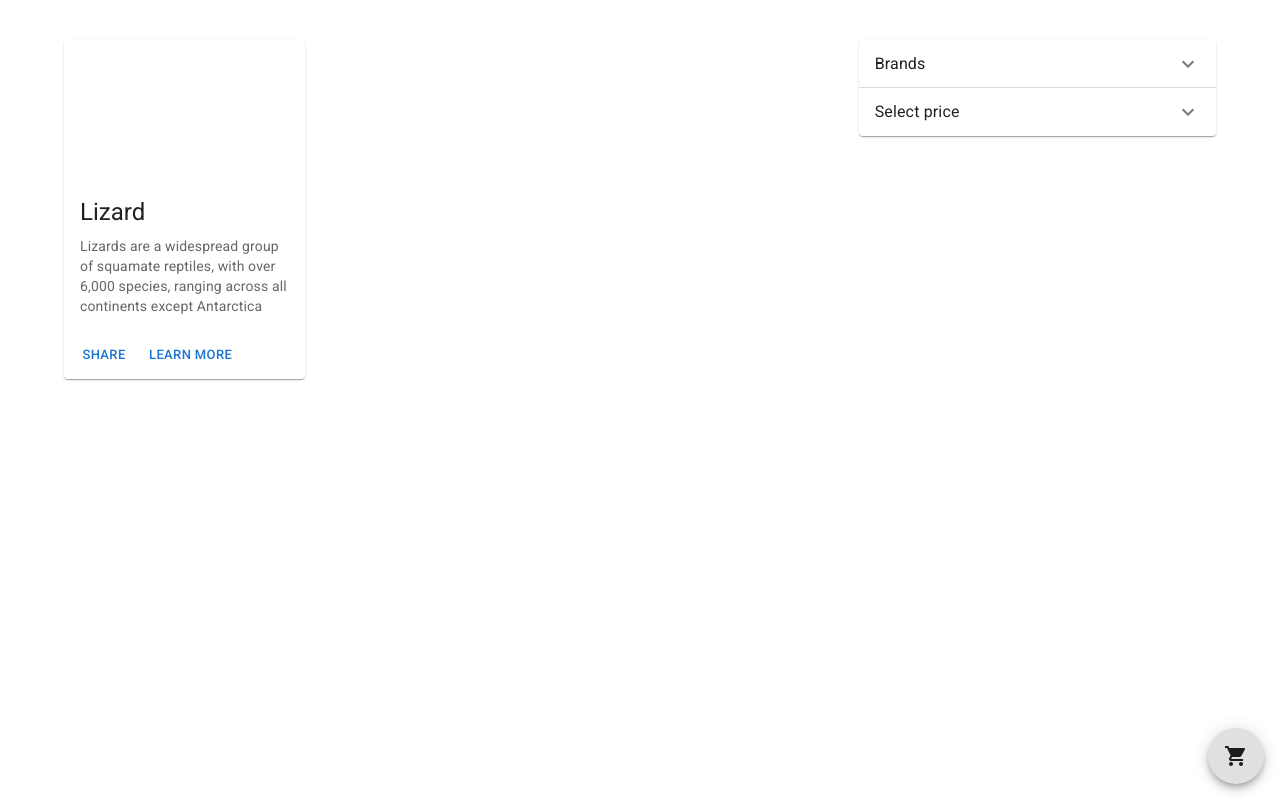
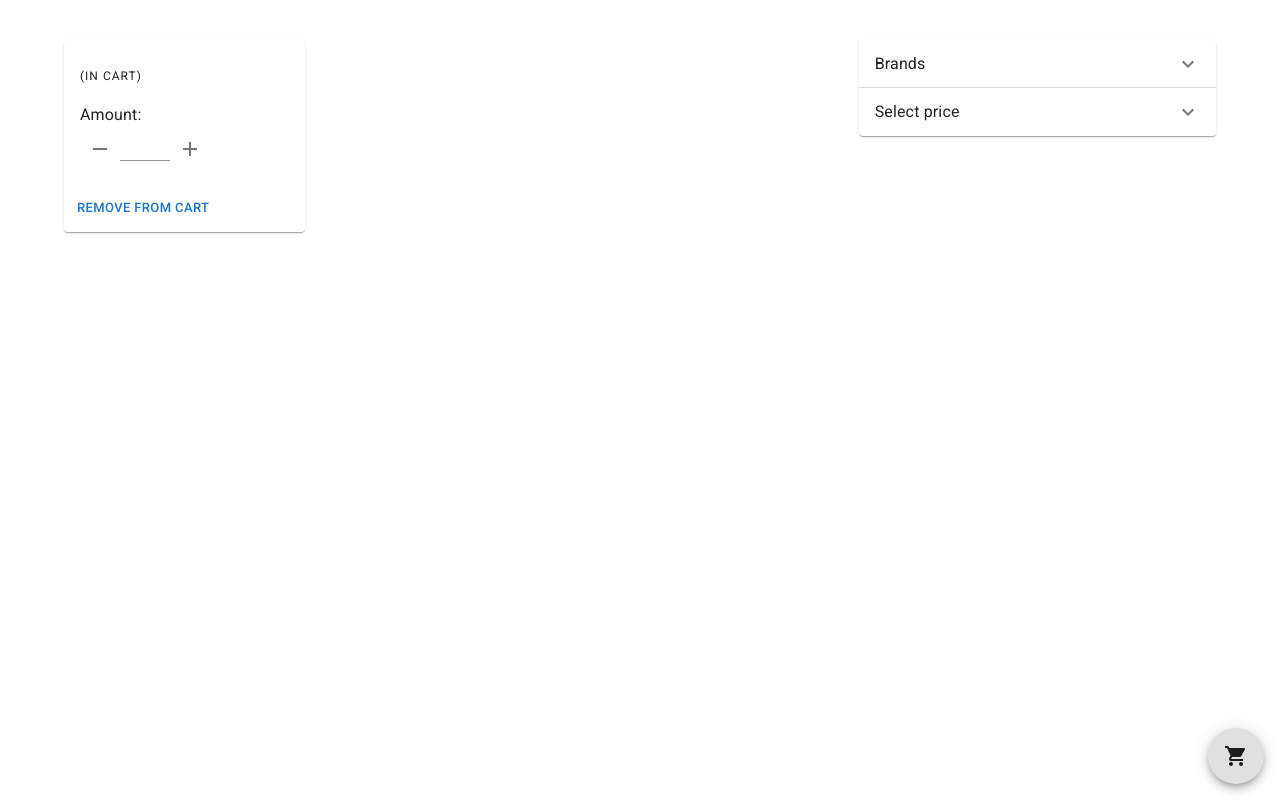
Before and after one commit to momo-hash1/shoop, a React (Create React App) app: page / in a window 1280 px wide. Built offline with nearby package versions, Linux system fonts and the light colour scheme.

Commit message:
shop card layout

```diff
--- /dev/null
+++ b/src/components/amountSelector.js
@@ -0,0 +1,24 @@
+import { TextField, Grid, IconButton, Typography } from "@mui/material";
+import AddIcon from "@mui/icons-material/Add";
+import RemoveIcon from "@mui/icons-material/Remove";
+const AmountSelector = (props) => {
+  return (
+    <Grid container>
+      <Grid item sx={2}>
+        <IconButton>
+          <RemoveIcon />
+        </IconButton>
+      </Grid>
+      <Grid item sx={8}>
+        <TextField id="standard-basic" variant="standard" sx={{ width: 50 }} />
+      </Grid>
+      <Grid item sx={2}>
+        <IconButton>
+          <AddIcon />
+        </IconButton>
+      </Grid>
+    </Grid>
+  );
+};
+
+export default AmountSelector;
--- a/src/components/shopItem/shopItemCard.js
+++ b/src/components/shopItem/shopItemCard.js
@@ -5,27 +5,32 @@ import CardContent from "@mui/material/CardContent";
 import CardMedia from "@mui/material/CardMedia";
 import Button from "@mui/material/Button";
 import Typography from "@mui/material/Typography";
+import AmountSelector from "../amountSelector";
 
 const ShopItemCard = (props) => {
+  const inCart = true;
   return (
-    <Card >
-      <CardMedia
-        sx={{ height: 140 }}
-        image=""
-        title="green iguana"
-      />
+    <Card>
+      <CardMedia image="" title="green iguana" />
       <CardContent>
         <Typography gutterBottom variant="h5" component="div">
-          Lizard
+          {props.title}{" "}
+          {inCart && <Typography variant="overline">(in cart)</Typography>}
         </Typography>
-        <Typography variant="body2" color="text.secondary">
-          Lizards are a widespread group of squamate reptiles, with over 6,000
-          species, ranging across all continents except Antarctica
-        </Typography>
+        <Typography variant="subtitle1">Amount: </Typography>
+        <AmountSelector />
+
       </CardContent>
       <CardActions>
-        <Button size="small">Share</Button>
-        <Button size="small">Learn More</Button>
+        {inCart ? (
+          <React.Fragment>
+            <Button size="small" onClick={() => {}}>
+              Remove from cart
+            </Button>
+          </React.Fragment>
+        ) : (
+          <Button size="small">Add to cart</Button>
+        )}
       </CardActions>
     </Card>
   );
```
